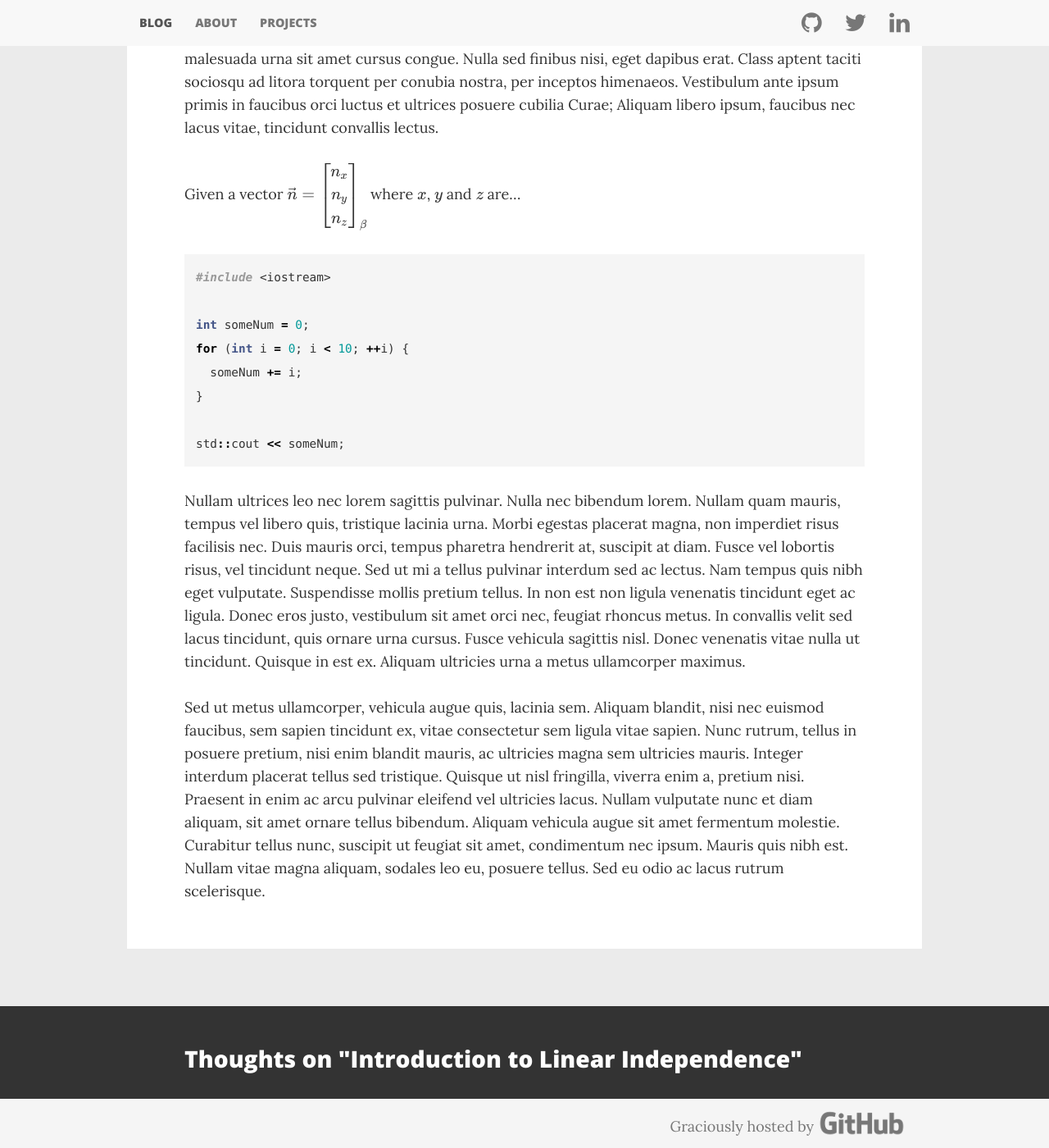
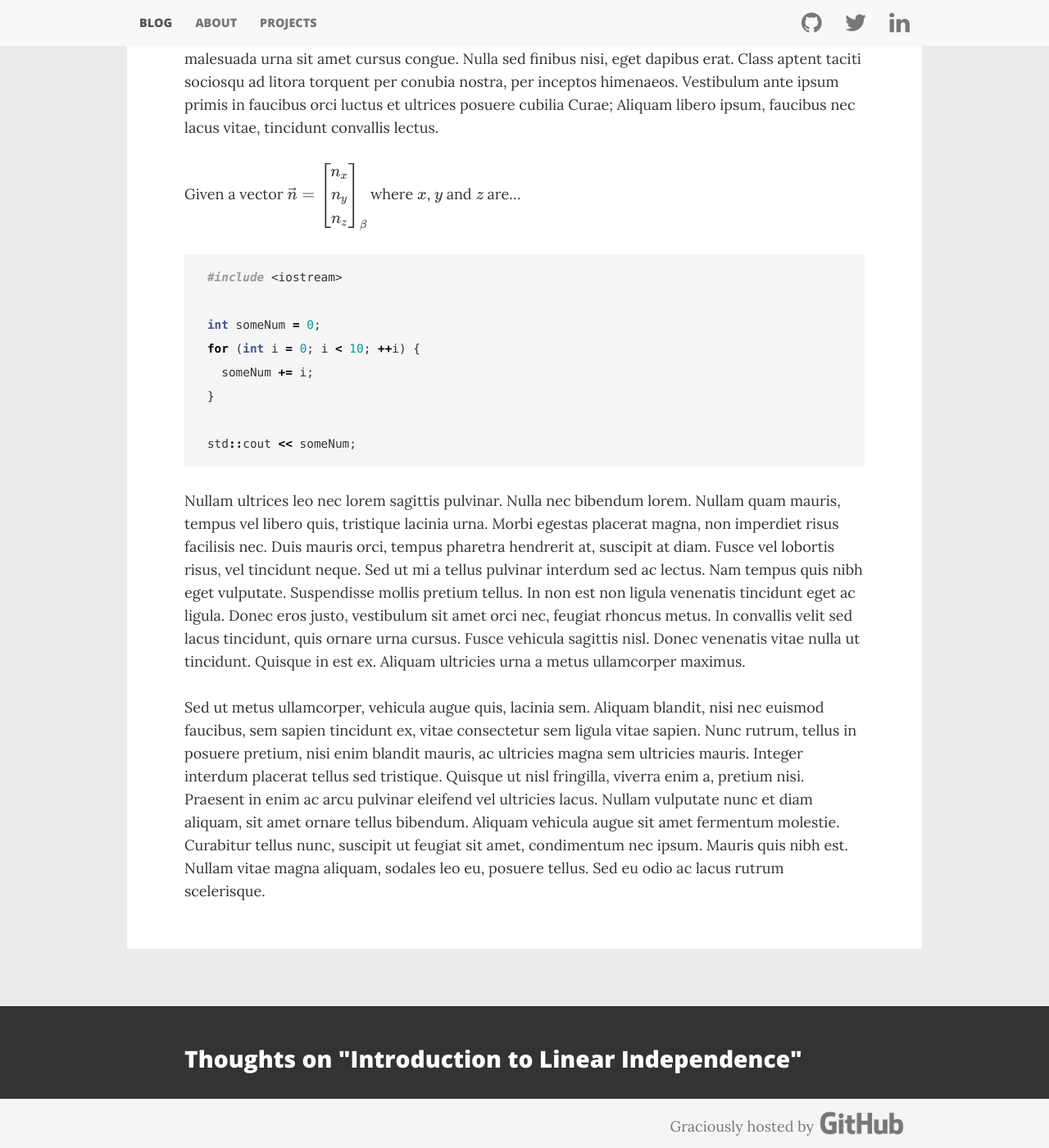
Before and after one commit to aarondgordon/aarondgordon.github.io, a Jekyll site: the page built from _posts/2016-8-24-introduction-to-spanning-sets-linear-independence-and-the-vector-space-basis.md, in a window 1280 px wide and 1400 px high, scrolled down 1498 px. Shown: the whole window at 82% size. Built offline with Jekyll 4.4.1, drawn with Linux system fonts in a browser that asks for light colours; nearby versions of some CDN libraries; formulas are drawn with MathJax 3; comment, search, counter and statistics services are not loaded.

Commit message:
Update layout.css

```diff
--- a/assets/css/layout.css
+++ b/assets/css/layout.css
@@ -251,7 +251,7 @@ a:hover, a:active, a:focus {
   margin: 0 0 1.94em; /* 2 x baseline | 28px/14.4px */
   border: 0;
   border-radius: 0;
-  padding: 0.97em; /* 1 x baseline | 14/14.4px */
+  padding: 0.97em 1.94em; /* 1 x baseline | 14/14.4px, 2 x baseline | 28px/14.4px */
   font-family: 'Roboto Mono';
   font-size: 0.8em; /* 14.4px/18px */
   line-height: 1.94em; /* 2 x baseline | 28px/14.4px */
```
